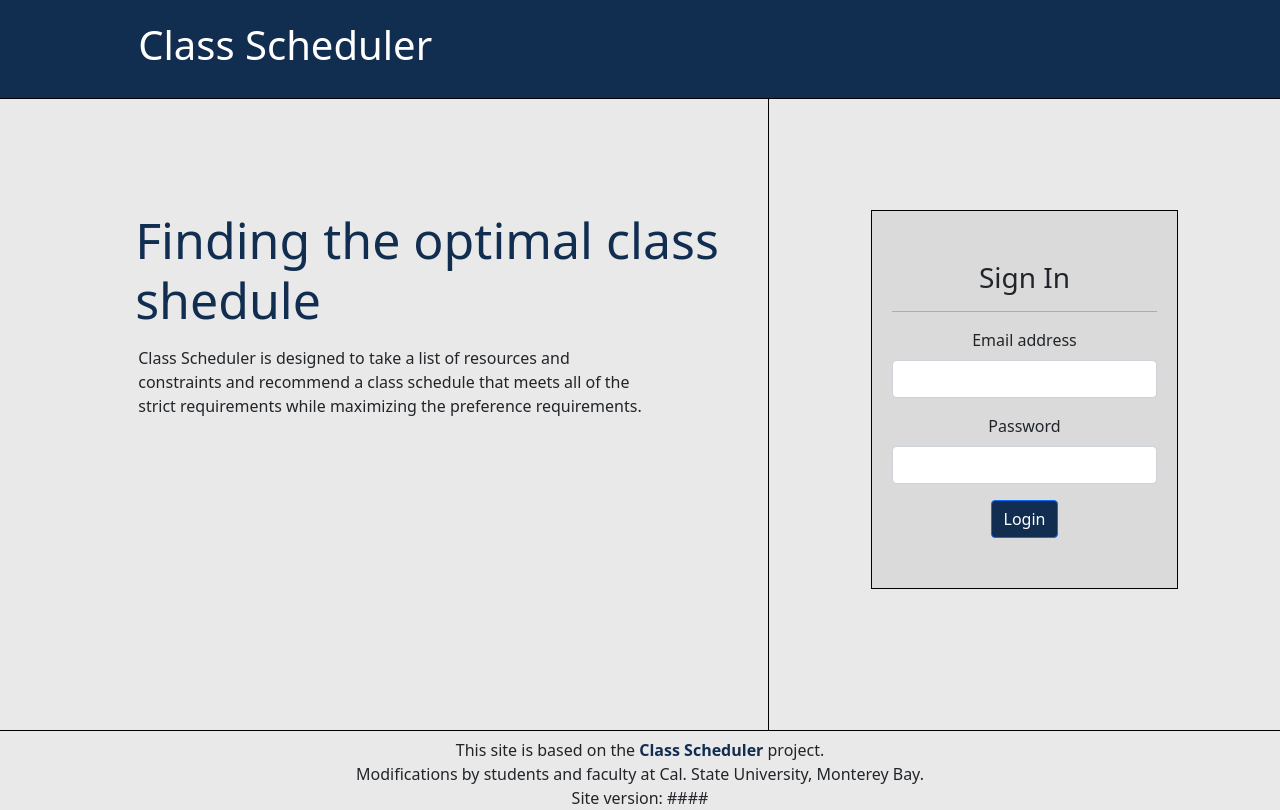
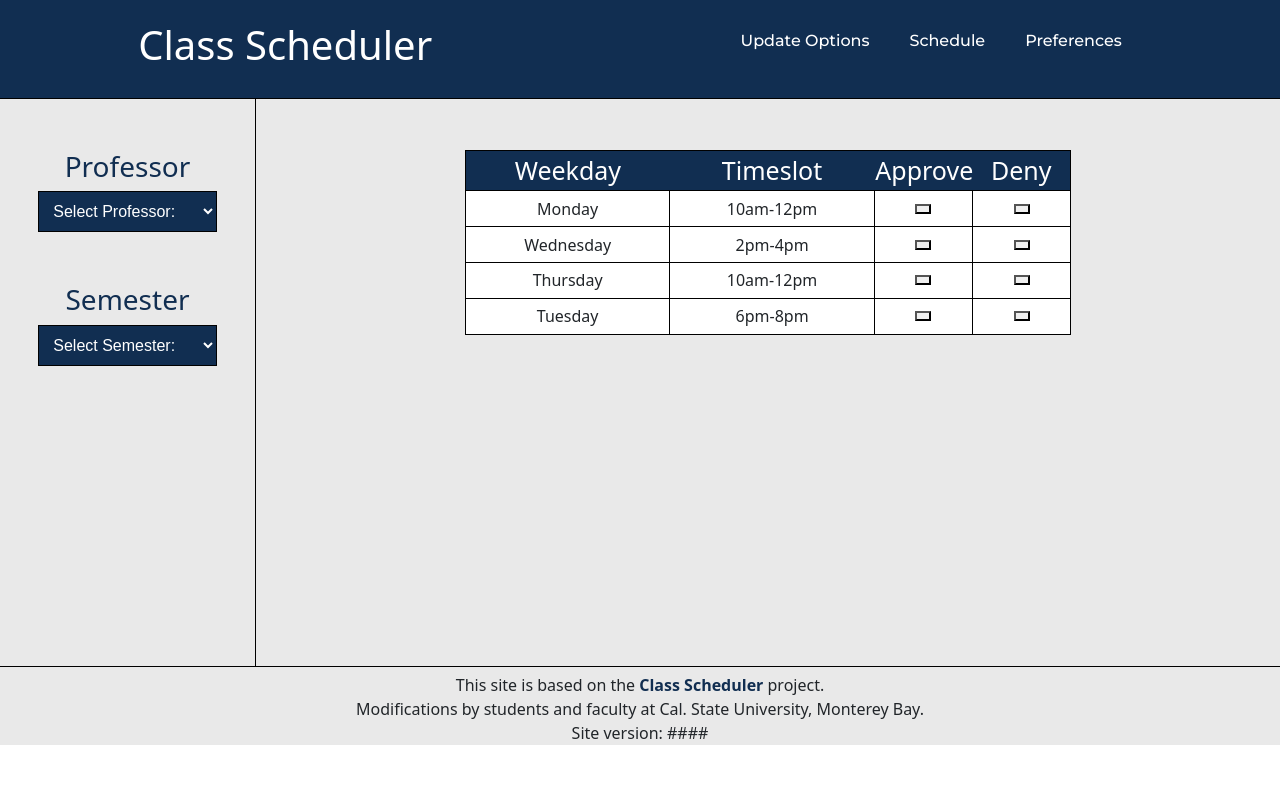
Before and after one commit to shahidul-csu/class-scheduler, a React (Create React App) app in the folder frontend/: page / in a window 1280 px wide. Built offline with nearby package versions, Linux system fonts and the light colour scheme.

Commit message:
Latest Admin Faculty Preference page

```diff
--- a/frontend/src/App.js
+++ b/frontend/src/App.js
@@ -1,14 +1,17 @@
+import React from 'react';
 import './App.css';
-import React from 'react';
 import Header from './components/Header';
 import Footer from './components/Footer.js'
 import LandingPage from './components/LandingPage';
+import Display from './components/admin-faculty-preferences/Display';
 
 function App() {
   return (
     <div>
       <Header />
-      <LandingPage/>
+      {/* <LandingPage/> */}
+
+      <Display/>
       <Footer/>
     </div>
   );
--- a/frontend/src/components/admin-faculty-preferences/Button.js
+++ b/frontend/src/components/admin-faculty-preferences/Button.js
@@ -1 +1,14 @@
 // This file is for the submit button, after accepting/denying preferences
+
+import React from 'react'
+// import "../../styles/"
+
+const Button = () => {
+  return (
+    <div>
+        <Button>Submit</Button>
+    </div>
+  )
+}
+
+export default Button
--- a/frontend/src/components/admin-faculty-preferences/Display.js
+++ b/frontend/src/components/admin-faculty-preferences/Display.js
@@ -1 +1,55 @@
 // This page will hold both the left professors/semesters drop downs, and the preferences to accept for professors on the right side.
+
+import React, { useState } from 'react'
+import Dropdown from './Dropdown'
+import '../../styles/Display.css'
+import Header from '../Header'
+import Preference from './Preference'
+import Button from './Button'
+
+
+const Display = () => {
+
+  // Dummy data
+  const [professors, setProfessors] = useState([
+    {id:1, last_name: "Espinoza"},
+    {id:2, last_name: "Lara"},
+    {id:3, last_name: "Su"},
+  ])
+  const [semesters, setSemesters] = useState([
+    {id: 1, user_id: 1,name: "fall", year: "2019"},
+    {id: 2, user_id: 2,name: "spring", year: "2021"},
+    {id: 3, user_id: 2,name: "spring", year: "2019"},
+    {id: 4, user_id: 1,name: "fall", year: "2020"},
+    {id: 5, user_id: 3,name: "fall", year: "2019"},
+    {id: 6, user_id: 3,name: "spring", year: "2022"},
+    {id: 7, user_id: 2,name: "fall", year: "2020"},
+  ])
+
+  const [preferences, setPreferences] = useState([
+    {"id": 1, "weekday": "Monday", "timeslot": "10am-12pm"},
+    {"id": 1, "weekday": "Wednesday", "timeslot": "2pm-4pm"},
+    {"id": 1, "weekday": "Thursday", "timeslot": "10am-12pm"},
+    {"id": 1, "weekday": "Tuesday", "timeslot": "6pm-8pm"},
+])
+
+  return (
+    <div className="Parent">
+      <div className="Row">
+          <div className="Col1">
+            <div className="Left">
+                  <Dropdown name="Professor" group={professors}/>
+                  <Dropdown name="Semester" group={semesters} />
+            </div>
+          </div>
+          <div className="Col2">
+            <div className="Right">
+                  <Preference preferences={preferences} />
+                  {/* <Button /> */}
+            </div>
+          </div>
+        </div>
+    </div>
+  )
+}
+export default Display
--- a/frontend/src/components/admin-faculty-preferences/Dropdown.js
+++ b/frontend/src/components/admin-faculty-preferences/Dropdown.js
@@ -1 +1,32 @@
 // This file will create a drop down to be used to create the professors and theh semesters drop down on the left of the screen.
+
+/*
+  NOTES
+  - have to figure out which professor was selected so you can generate all the semesters they have/had preferences
+  - have to figure out which semester was selected so you can generate all the preferences thay have/had for that semester
+  */
+
+  import React from 'react'
+  import '../../styles/Dropdown.css'
+
+  const Dropdown = ({ name, group, onSelected }) => {
+    return (
+      <div className='dropdown'>
+          <h3>{name}</h3>
+          <form action="#">
+            <div className='custom-select'>
+                <select name={name} id={name}>
+                  <option value="0">Select {name}:</option>
+                  {group.map((obj) => (
+                      <option value={obj.id}>
+                        {obj.hasOwnProperty('last_name') ? obj.last_name : obj.name}
+                      </option>
+                  ))}
+                </select>
+            </div>
+          </form>
+      </div>
+    )
+  }
+
+  export default Dropdown
--- a/frontend/src/components/admin-faculty-preferences/Preference.js
+++ b/frontend/src/components/admin-faculty-preferences/Preference.js
@@ -1 +1,51 @@
 // This file is to create a preference that the faculty has requested
+
+import React from 'react'
+import "../../styles/Preference.css"
+
+const Preference = ({ preferences }) => {
+  return (
+    <div className='app-container'>
+        <table className="container">
+            <thead>
+                <tr>
+                    <th className='col-header'>Weekday</th>
+                    <th className='col-header'>Timeslot</th>
+                    <th className='col-header actions'>Approve</th>
+                    <th className='col-header actions'>Deny</th>
+                </tr>
+            </thead>
+            <tbody>
+                {preferences.map((preference) => (
+                    <tr>
+
+                        <td>{preference.weekday}</td>
+                        <td>{preference.timeslot}</td>
+
+                        <td className='action-td'>
+                            <button
+                                className='action-btn'
+                                type="button"
+                                onClick={() => console.log("hello")}
+                            >
+                            </button>
+
+                        </td>
+                        <td className='action-td'>
+                            <button
+                                className='action-btn'
+                                type="button"
+                                onClick={() => console.log("hello")}
+                            >
+                            </button>
+                        </td>
+                    </tr>
+                ))}
+
+            </tbody>
+        </table>
+    </div>
+  )
+}
+
+export default Preference
--- a/frontend/src/components/admin-faculty-preferences/Preferences.js
+++ /dev/null
@@ -1 +0,0 @@
-// This file displays all the preferneces of a professor for the semester, and lists if they need to be accepted/decliend. this will also list preferences that were accpeted already. preferences that need an answer will show at the top
--- /dev/null
+++ b/frontend/src/styles/Display.css
@@ -0,0 +1,72 @@
+/* Display the nav bar links */
+.as{
+    display: unset;
+}
+
+/* Flex box grid container */
+.Parent {
+    background-color: #e9e9e9;
+}
+
+.Parent .Row{
+    display: flex;
+    flex-direction: row;
+    flex-wrap: wrap;
+    width: 100%;
+}
+
+.Parent .Col1{
+    display: flex;
+    flex-direction: column;
+    flex-basis: 100%;
+    flex-wrap: wrap;
+    flex: 0 20%;
+}
+
+.Parent .Col2{
+    display: flex;
+    flex-direction: column;
+    flex-basis: 100%;
+    flex-wrap: wrap;
+    flex: 1;
+}
+
+/* Left side of the page */
+.Parent .Col1 .Left{
+    border-right: solid thin black;
+    padding-top: 20%;
+    /* Change bottom to 42% */
+    padding-bottom: 113%;
+}
+
+/* Right side of the page */
+.Parent .Col2 .Right{
+    /* border: solid magenta; */
+    padding-top: 5%;
+    padding-bottom: 10%;
+    padding-left: 10%;
+    padding-right: 10%;
+}
+
+
+/*
+- - - PAST EDITS - - -
+.parent left {
+	float:left;
+	width:35%;
+    border-right: solid 1px;
+    padding:15px;
+	box-sizing: border-box;
+    text-align: center;
+    border: seagreen solid;
+}
+
+.right
+{
+	float:left;
+	width:65%;
+    padding:15px;
+	box-sizing: border-box;
+    text-align: center;
+    border: indigo solid;
+} */
--- /dev/null
+++ b/frontend/src/styles/Dropdown.css
@@ -0,0 +1,34 @@
+@import url('https://fonts.googleapis.com/css2?family=Montserrat:wght@500&display=swap');
+
+.dropdown {
+    display: grid;
+    padding-left: 15%;
+    padding-right: 15%;
+    padding-bottom: 20%;
+    text-align: center;
+}
+
+.dropdown h3{
+    color: #112E51;
+}
+
+.custom-select {
+    position: relative;
+    font-family: Arial;
+    border: black thin solid;
+}
+
+select {
+    padding-top: 10px;
+    padding-bottom: 10px;
+    padding-left: 10px;
+    text-align: left;
+    width: 100%;
+    border: none;
+    background-color: #112E51;
+    color: white;
+}
+select option{
+    color: #112E51;
+    background-color: white;
+}
--- a/frontend/src/styles/Header.css
+++ b/frontend/src/styles/Header.css
@@ -21,7 +21,7 @@
     text-decoration: none;
 }
 
-h1 {
+.navbar h1 {
     cursor: pointer;
     color: white;
 }
@@ -40,5 +40,5 @@ h1 {
 }
 
 .nav_links li a:hover {
-    color: #112E51
+    color: #d4d4d4
 }
--- /dev/null
+++ b/frontend/src/styles/Preference.css
@@ -0,0 +1,53 @@
+.app-container{
+    /* border: solid brown; */
+    text-align: center;
+}
+
+.container{
+    text-align: center;
+    padding-top: 500%;
+}
+
+.app-container .container {
+    table-layout: fixed;
+    width: 74%;
+    border-collapse: collapse;
+    border: solid thin black;
+}
+
+thead th{
+    background-color: #112E51;
+    color: white;
+    font-weight: normal;
+}
+
+thead tr{
+    font-size: 25px;
+}
+
+thead th:nth-child(1){
+    width: 25%;
+    border-bottom: solid thin black;
+}
+thead th:nth-child(2){
+    border-bottom: solid thin black;
+    width: 25%;
+}
+thead th:nth-child(3){
+    border-bottom: solid thin black;
+    width: 12%;
+}
+thead th:nth-child(4){
+    border-bottom: solid thin black;
+    width: 12%;
+}
+tbody td{
+    border: solid thin black;
+    background-color: white;
+    padding: 0.9%;
+}
+tbody tr .action-td button{
+    display: block;
+    margin: 0 auto;
+    height: 10px;
+}
```
Also changed, not shown: frontend/public/logo192.png (deleted), frontend/public/logo512.png (deleted).
